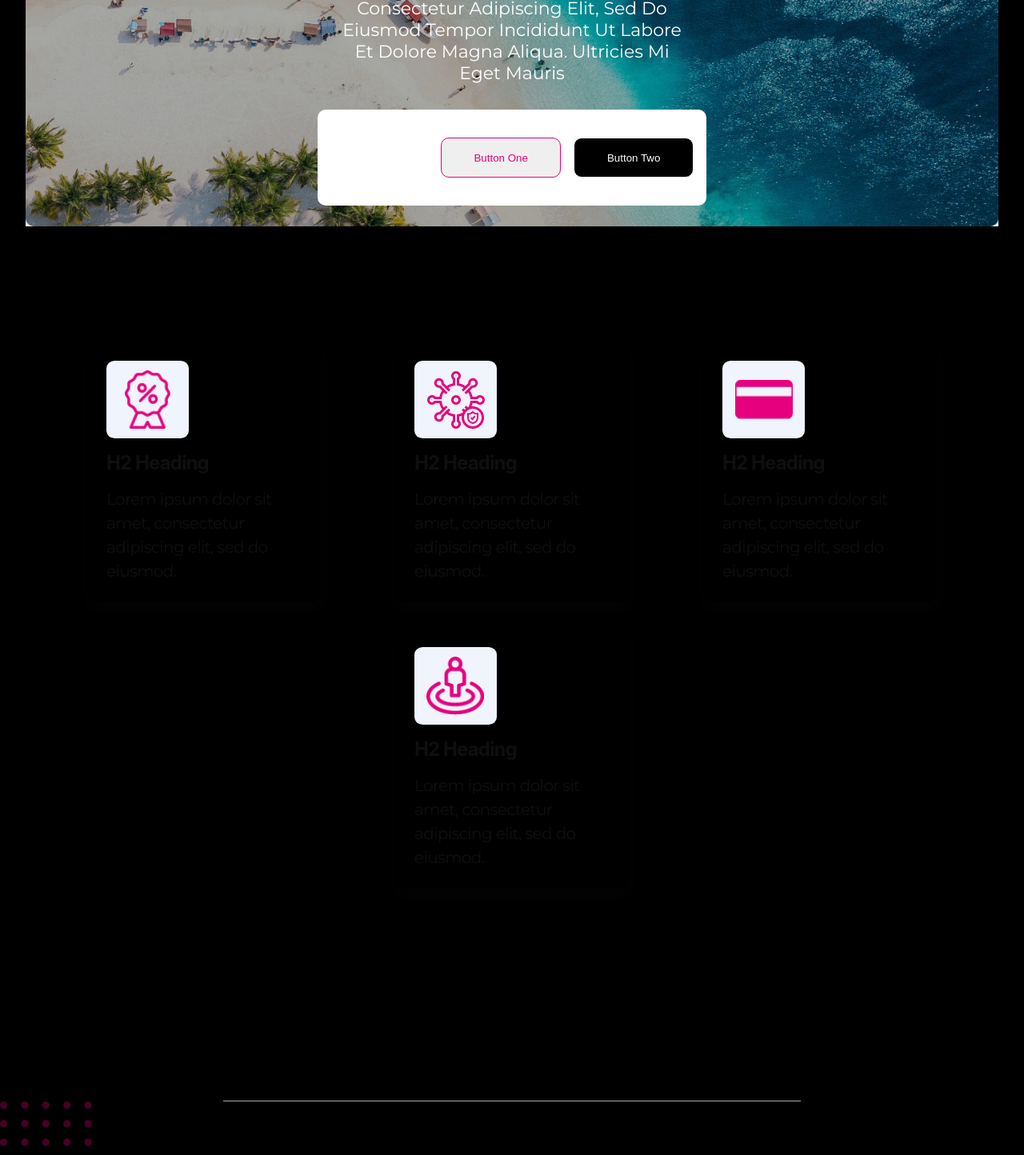
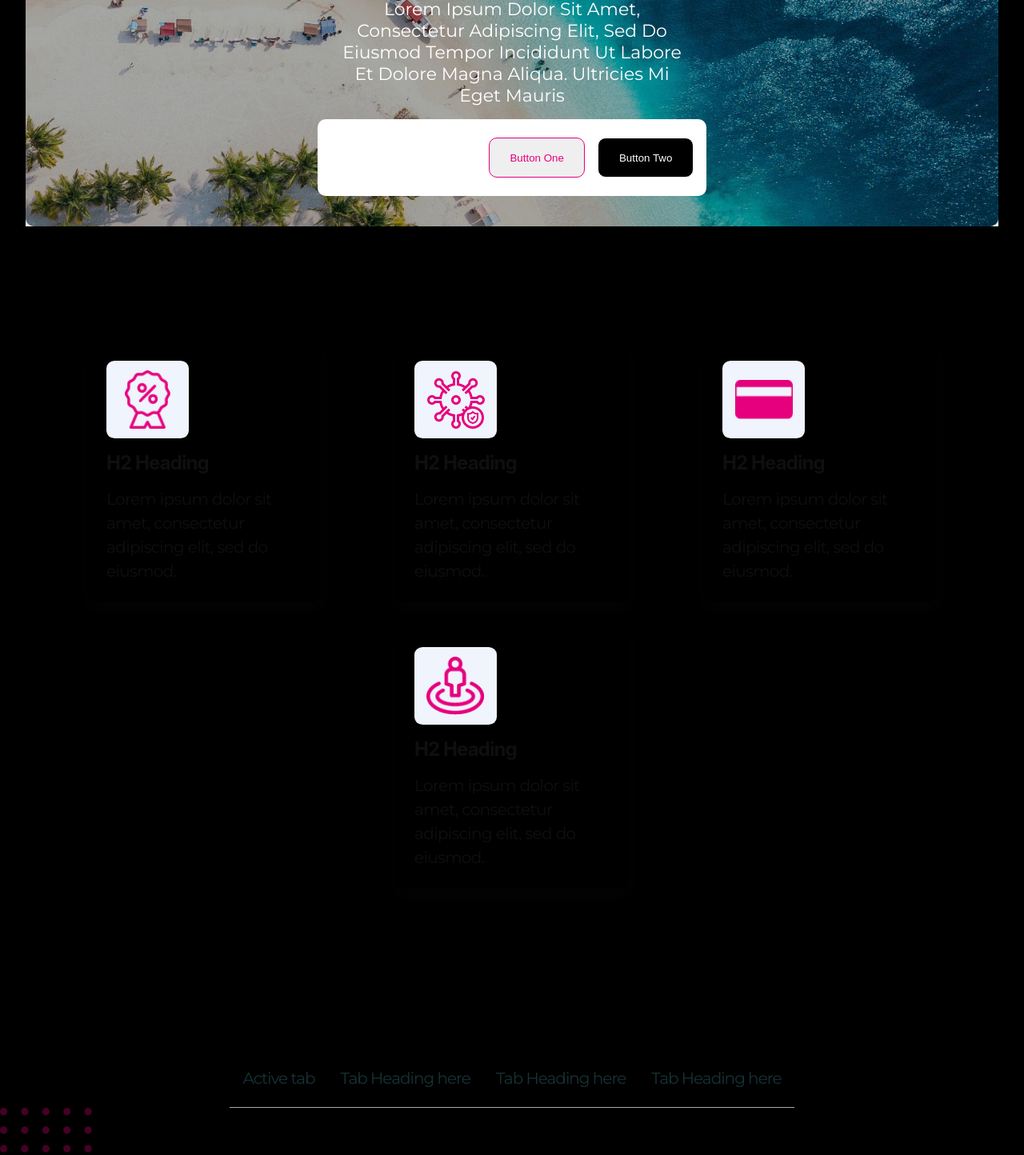
Before and after one commit to christiaanNagel/exigent, a Next.js app: page / in a window 1280 px wide. Shown: the part 200-1644 px from the top of the page at 80% size. Built offline with nearby package versions, Linux system fonts and the light colour scheme.

Commit message:
Update tab styling and hero mobile

```diff
--- a/components/Tabs.js
+++ b/components/Tabs.js
@@ -11,18 +11,26 @@ const Tabs = () => {
         <div className={styles.tabsContainer}>
             <h1>Section Heading Here</h1>
             <ul className={styles.tabsWrapper}>
+                <div>
                     <li onClick={() => setToggle('tabOne')}>
                         Active tab
                     </li>
+                </div>
+                <div>
                     <li onClick={() => setToggle('tabTwo')}>
                         Tab Heading here
                     </li>
+                </div>
+                <div>
                     <li onClick={() => setToggle('tabThree')}>
                         Tab Heading here
                     </li>
+                </div>
+                <div>
                     <li onClick={() => setToggle('tabFour')}>
                         Tab Heading here
                     </li>
+                </div>
             </ul>
             {toggle == "tabOne" &&
                 <div className={styles.DestinationCardWrapper}>
--- a/styles/Home.module.scss
+++ b/styles/Home.module.scss
@@ -105,14 +105,17 @@ $breakpoint-desktop: 1240px;
   justify-items: center;
   align-items: center;
   background-color: white;
-  width: 80%;
-  font: normal normal normal 20px/24px Montserrat;
+  width: 300px;
+  font: normal normal normal 18px/22px Montserrat;
   letter-spacing: -0.76px;
   min-height: 3rem;
   padding: 1rem;
   border-radius: 10px;
   justify-self: center;
-  margin: 1rem 0;
+  margin: 0 0 .5rem0;
+  max-width: 600px;
+
+
 
   .heroButtonsText {
     display: flex;
@@ -132,7 +135,7 @@ $breakpoint-desktop: 1240px;
       border: 1px solid $color-primary;
       color: #E6007E;
       border-radius: 10px;
-      width: 150px;
+      width: 120px;
       height: 50px;
       letter-spacing: 0px;
       margin-right: .5rem;
@@ -143,7 +146,7 @@ $breakpoint-desktop: 1240px;
       color: white;
       border-radius: 10px;
       background-color: black;
-      width: 150px;
+      width: 120px;
       height: 50px;
       letter-spacing: 0px;
       margin-left: .5rem;
@@ -168,7 +171,7 @@ $breakpoint-desktop: 1240px;
 
   h1 {
     font-family: "Montserrat";
-    font-size: 2.625rem;
+    font-size: 2.225rem;
     font-weight: bold;
     text-transform: uppercase;
     color: white;
@@ -184,6 +187,8 @@ $breakpoint-desktop: 1240px;
     width: 75%
   }
 }
+
+
 
 /*Tabs component*/
 
@@ -204,17 +209,23 @@ $breakpoint-desktop: 1240px;
   letter-spacing: -0.99px;
   color: #000000;
   width: fit-content;
-  justify-items: center;
+  justify-items: space;
   align-items: center;
   margin: auto;
-  padding:.5rem;
+  padding:0rem;
+  align-content: space-between;
+
+  li:hover {
+      color:black;
+
+      border-bottom: 2px black solid;
+
+  }
 
   li {
-    margin: 0 1rem 0 1rem;
-
-    &:active {
-      color: #163235;
-    }
+    color: #163235;
+    margin: 0 0rem 0 0rem;
+    padding: 0 1rem 1.5rem 1rem ;
   }
 }
 
@@ -226,6 +237,7 @@ $breakpoint-desktop: 1240px;
   .heroButtons {
     width: 400px;
     min-width: 400px;
+    font: normal normal normal 20px/24px Montserrat;
   }
 
 }
@@ -678,6 +690,7 @@ $breakpoint-desktop: 1240px;
   width: 100%;
   height: 400px;
   min-height: 400px;
+  min-block-size: 400px;
   align-content: center;
   justify-content: center;
   align-items: center;
```
Lines whose indentation alone changed are shown as unchanged.
